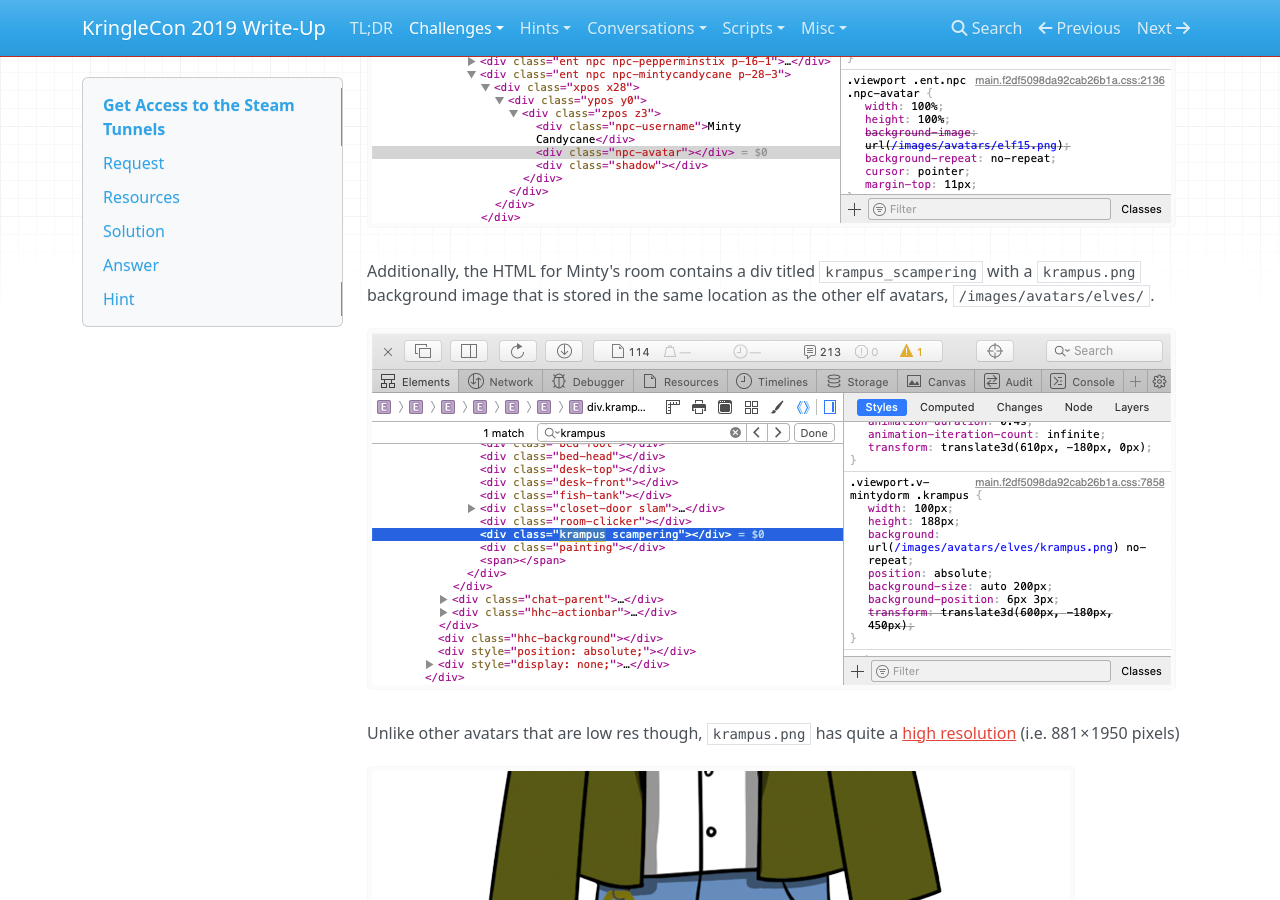
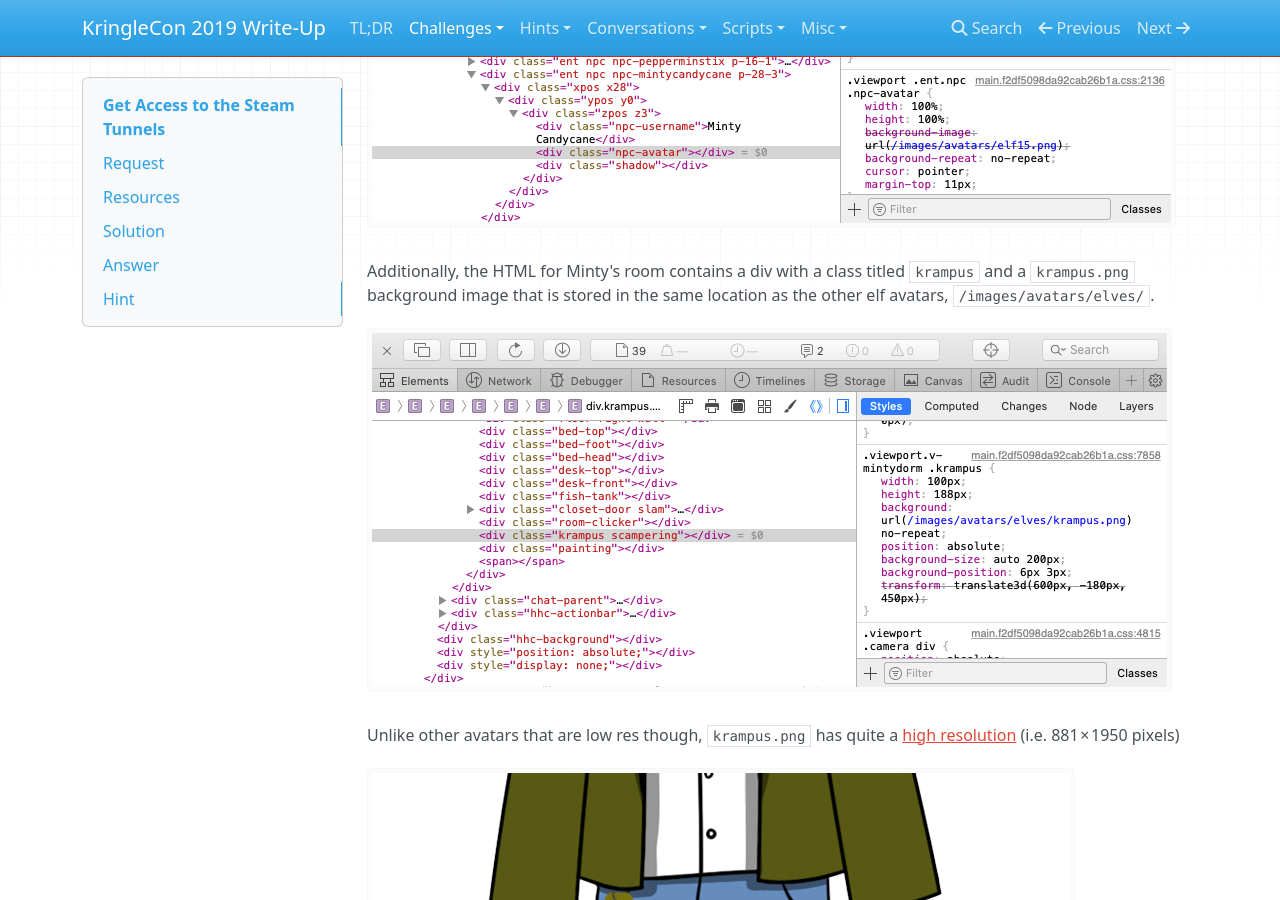
Before and after one commit to crahan/HolidayHackChallenge2019, an MkDocs documentation site: the page built from docs/challenges/c7.md, in a window 1280 px wide and 900 px high, scrolled down 1212 px. Built offline with MkDocs 1.6.1, drawn with Linux system fonts in a browser that asks for light colours; nearby versions of some CDN libraries; a style sheet for code colours, icons or effects is not loaded.

Commit message:
Fix incorrect image and class name.

```diff
--- a/docs/challenges/c7.md
+++ b/docs/challenges/c7.md
@@ -17,7 +17,7 @@ Each elf has their own specific CSS class and avatar image (there's even a few [
 
 ![Minty CSS](../img/challenges/c7/c7_2.png)
 
-Additionally, the HTML for Minty's room contains a div titled `krampus_scampering` with a `krampus.png` background image that is stored in the same location as the other elf avatars, `/images/avatars/elves/`.
+Additionally, the HTML for Minty's room contains a div with a class titled `krampus` and a `krampus.png` background image that is stored in the same location as the other elf avatars, `/images/avatars/elves/`.
 
 ![Krampus CSS](../img/challenges/c7/c7_3.png)
 
```
Also changed, not shown: docs/img/challenges/c7/c7_3.png.
